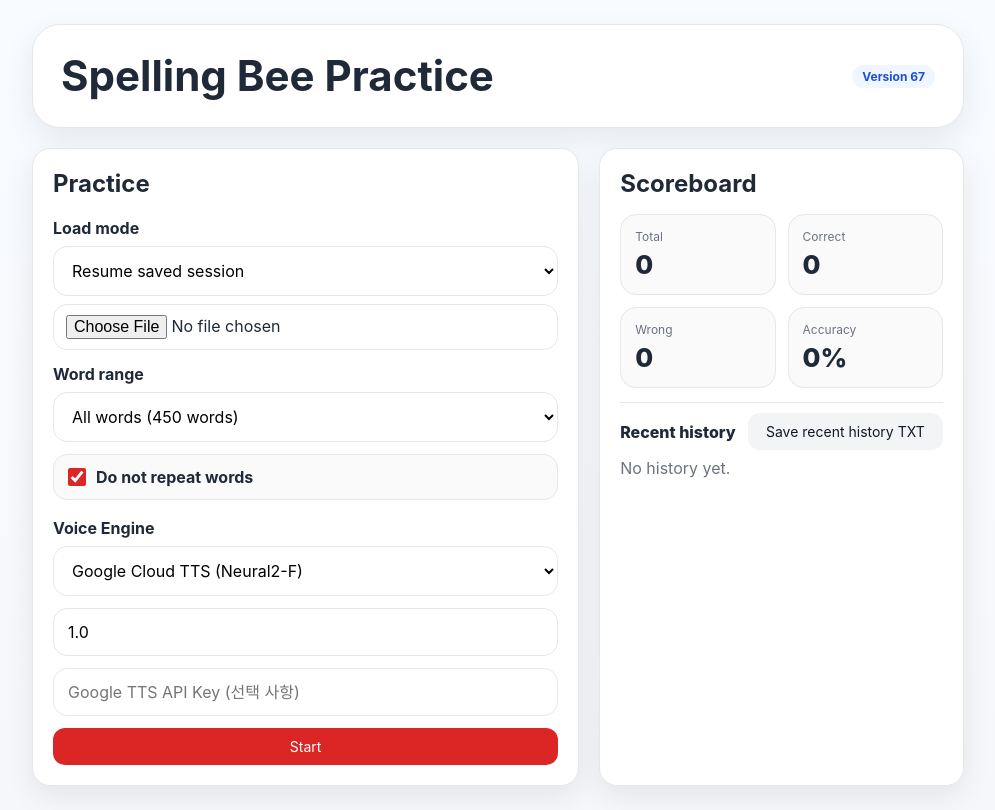
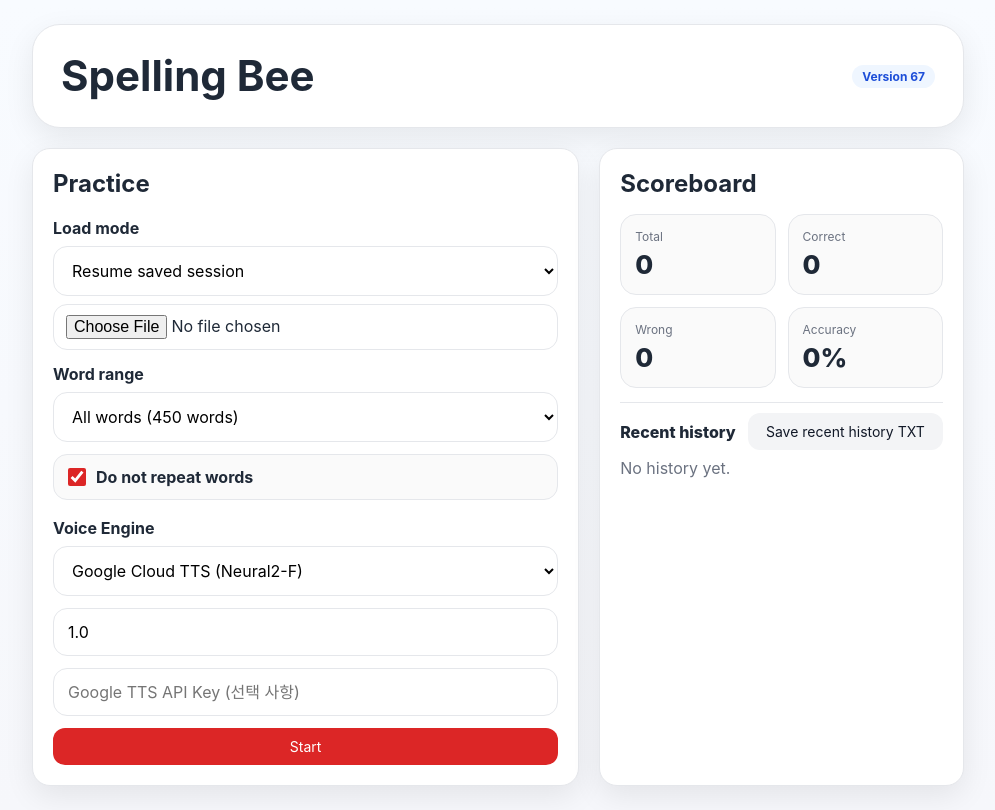
Before and after one commit to SOAR2SKY/spelling-bee-practice, a plain HTML site: page index.html in a window 1280 px wide. Shown: the whole page, without its empty margins (142-1137 px from the left). Drawn offline with Linux system fonts and the light colour scheme.

Commit message:
Add files via upload

```diff
--- a/index.html
+++ b/index.html
@@ -530,7 +530,7 @@
   <div class="wrap">
     <section class="hero">
       <div class="heroTitle">
-        <h1>Spelling Bee Practice</h1>
+        <h1>Spelling Bee</h1>
         <div class="pill">Version 67</div>
       </div>
     </section>
```
